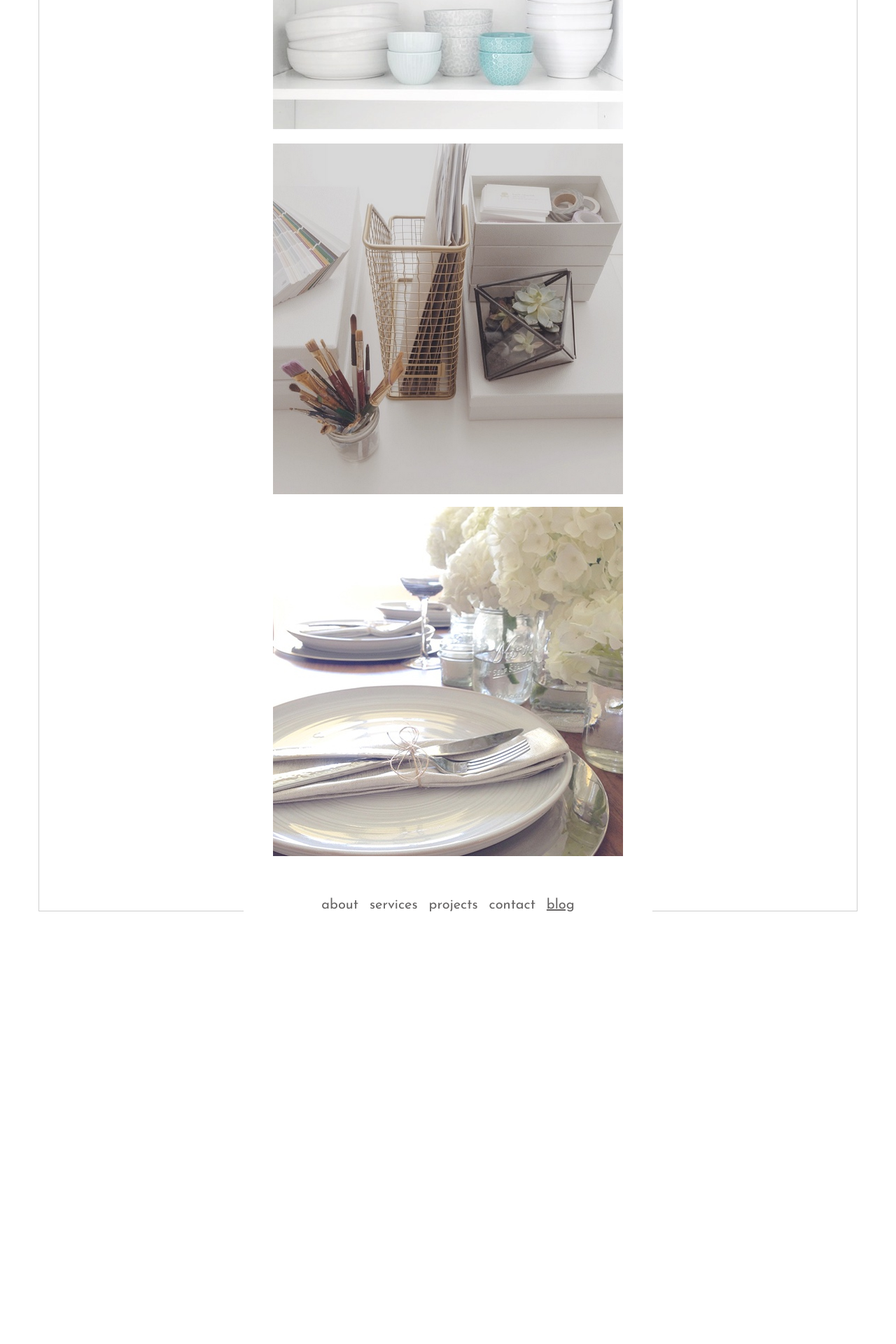
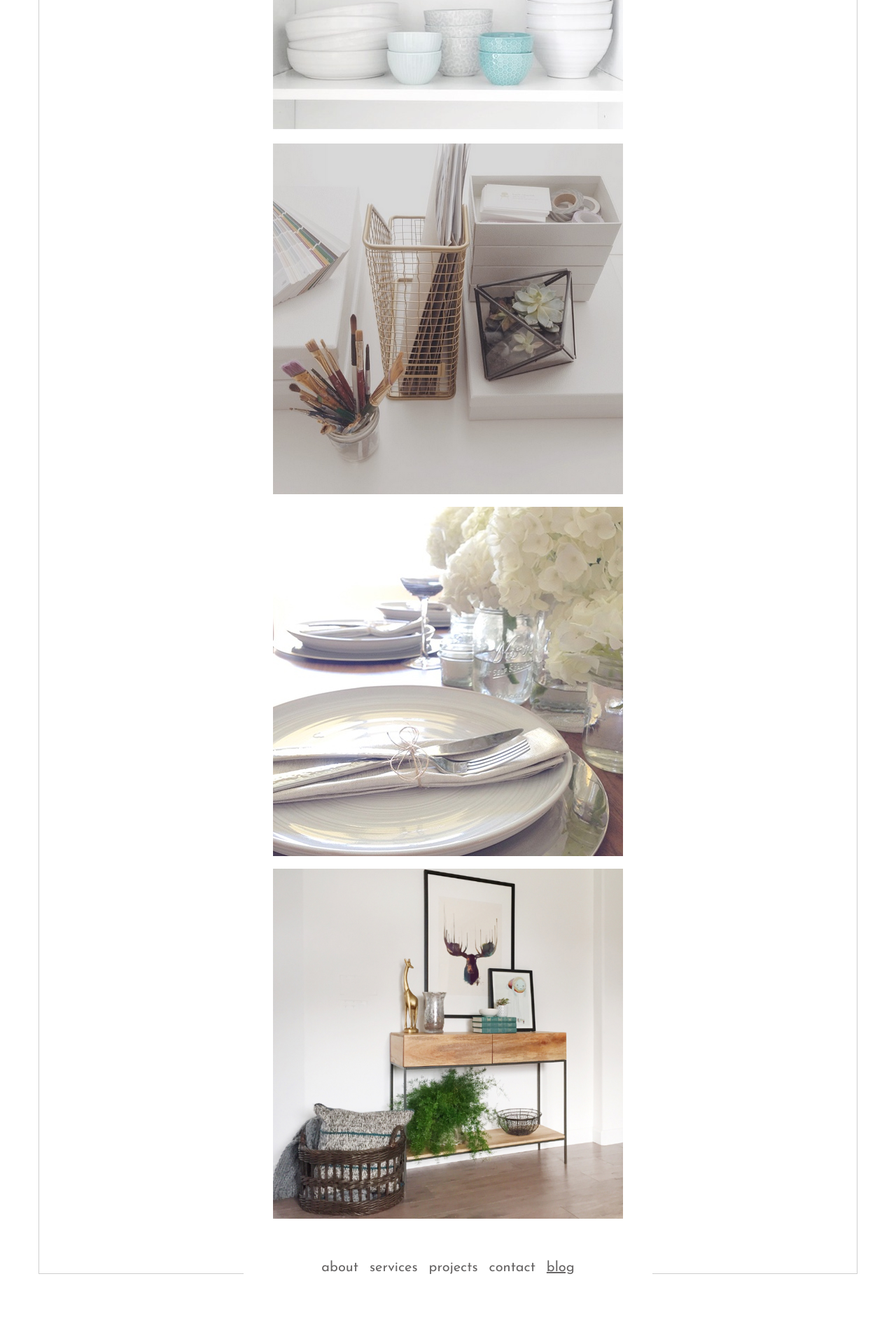
Before and after one commit to aldridgeinteriors/aldridgeinteriors.github.io, a Jekyll site: the page built from projects.html, in a window 1280 px wide. Shown: the part 2061-3981 px from the top of the page at 70% size. Built offline with Jekyll 4.4.1, drawn with Linux system fonts in a browser that asks for light colours; nearby versions of some CDN libraries; Markdown is read by kramdown in place of the engine named in the settings; before the commit the page ends 3463 px from its top, so only the background shows below that.

Commit message:
adds image to project page

```diff
--- a/projects.html
+++ b/projects.html
@@ -3,7 +3,7 @@ layout: default
 title: Aldridge Interiors - Projects
 ---
 <div class="row project-text">
-  {% for i in (1..6) %}
+  {% for i in (1..7) %}
     <div class="col-md-12 text-center"><img src="/images/projects/{{ i }}.jpg"></div>
   {% endfor %}
 </div>
```
Also changed, not shown: images/projects/7.jpg (added).
